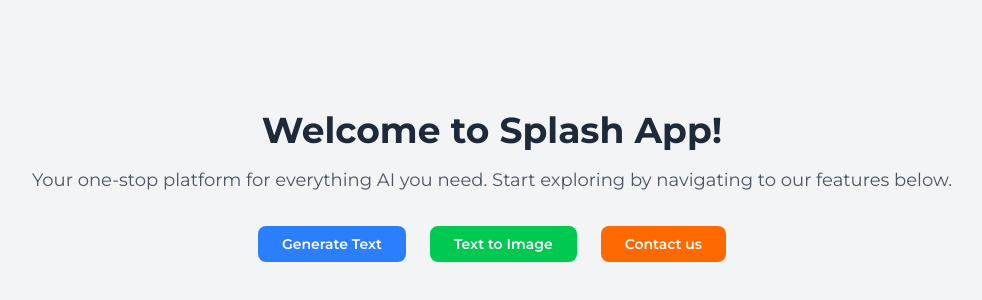
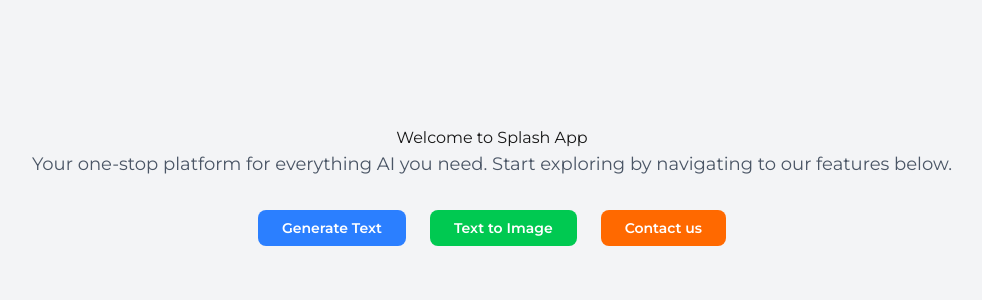
Before and after one commit to devhan-abdu/alx-project-0x03-setup, a Next.js app in the folder alx-project-0x03/: page / in a window 1280 px wide. Shown: the part 214-514 px from the top of the page, without its empty margins (148-1130 px from the left). Built offline with nearby package versions, Linux system fonts and the light colour scheme.

Commit message:
Update index.tsx

```diff
--- a/alx-project-0x03/pages/index.tsx
+++ b/alx-project-0x03/pages/index.tsx
@@ -14,10 +14,8 @@
 
   return (
     <div className="min-h-screen bg-gray-100 flex flex-col justify-center items-center text-center">
-      {/* Welcome Message */}
-      <h1 className="text-4xl font-bold text-gray-800 mb-4">
-        Welcome to Splash App!
-      </h1>
+        <h1> Welcome to Splash App </h1>
+
       <p className="text-lg text-gray-600 mb-8">
         Your one-stop platform for everything AI you need. Start exploring by
         navigating to our features below.
```
